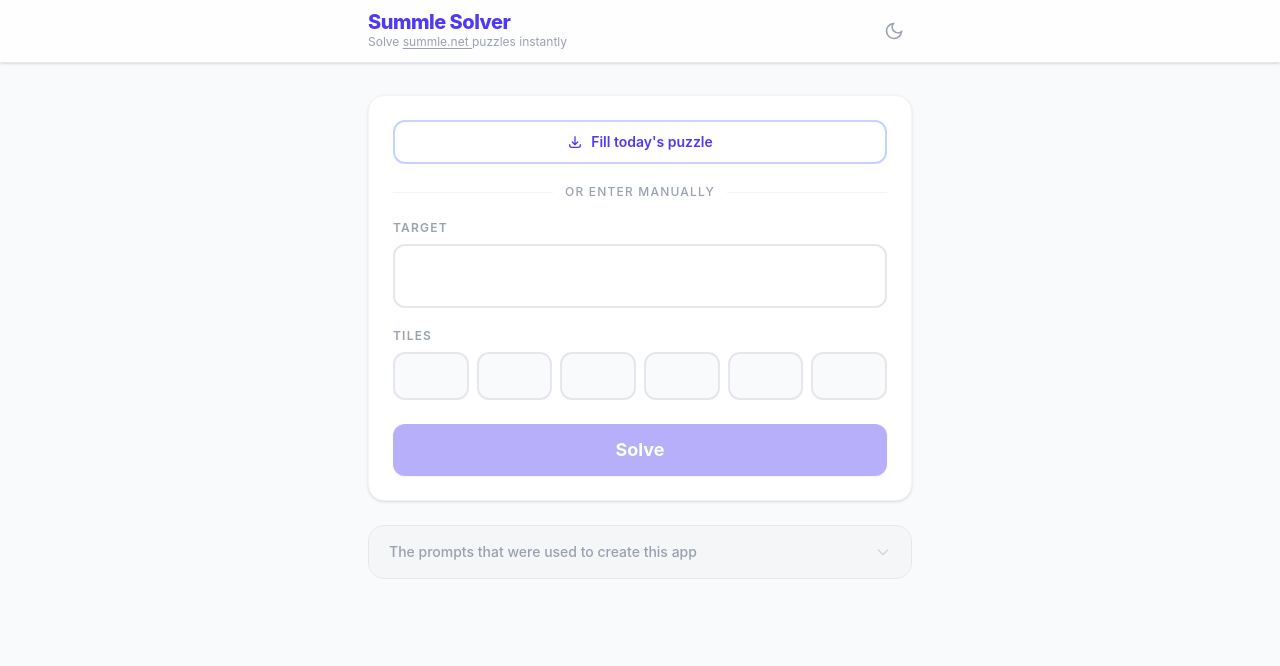
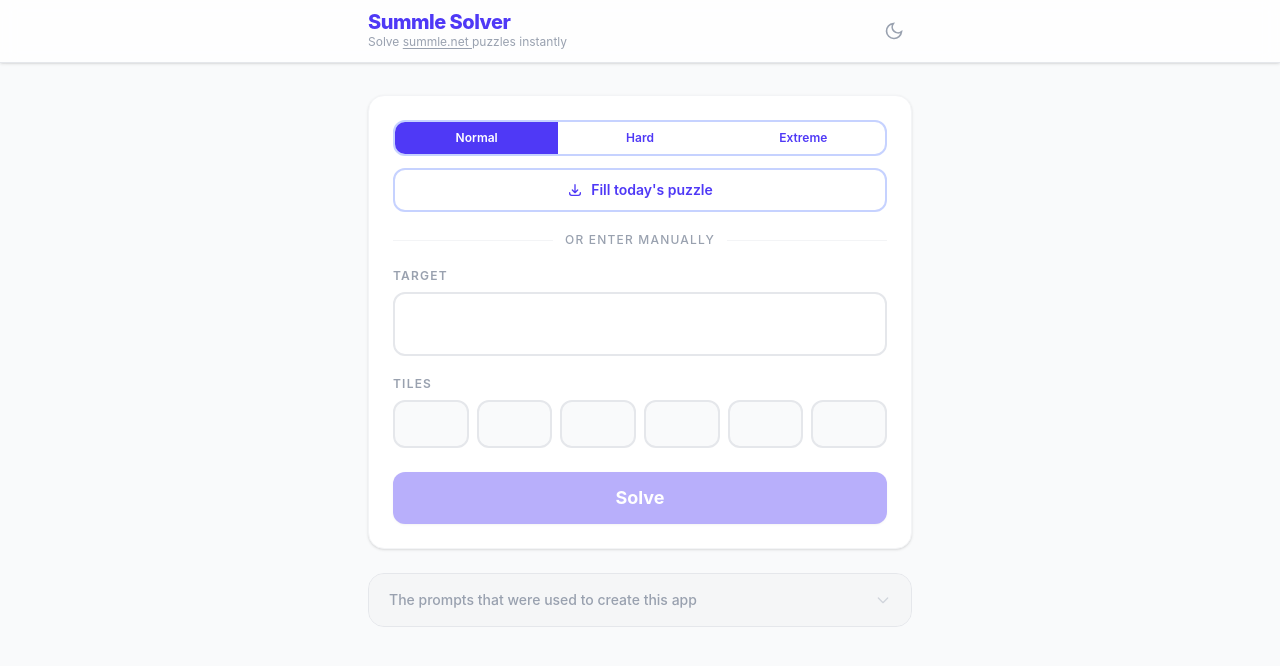
Before and after one commit to drk-mtr/SummleSolver, a Vue app: page / in a window 1280 px wide. Shown: the top 666 px of the page. Built offline with nearby package versions, Linux system fonts and the light colour scheme.

Commit message:
Add Normal/Hard/Extreme mode selector for puzzle auto-fill

```diff
--- a/src/App.vue
+++ b/src/App.vue
@@ -3,7 +3,7 @@ import { ref, computed, onMounted } from 'vue'
 import { solve } from './game/solver'
 import type { GameState, Equation } from './game/types'
 import AppHeader from './components/AppHeader.vue'
-import PuzzleInput from './components/PuzzleInput.vue'
+import PuzzleInput, { type PuzzleMode } from './components/PuzzleInput.vue'
 import SolutionList from './components/SolutionList.vue'
 import PromptsPanel from './components/PromptsPanel.vue'
 
@@ -27,6 +27,7 @@ onMounted(() => {
 // ── puzzle inputs ──────────────────────────────────────────────────────────
 const tiles = ref<string[]>(['', '', '', '', '', ''])
 const target = ref<string>('')
+const mode = ref<PuzzleMode>('normal')
 
 // ── state ──────────────────────────────────────────────────────────────────
 const loading = ref(false)
@@ -53,7 +54,8 @@ async function autoFill() {
   solveError.value = null
   elapsed.value = null
   try {
-    const proxyUrl = `https://corsproxy.io/?url=${encodeURIComponent('https://summle.net/')}`
+    const modeSegment = mode.value === 'normal' ? '' : `${mode.value}/`
+    const proxyUrl = `https://corsproxy.io/?url=${encodeURIComponent(`https://summle.net/${modeSegment}`)}`
     const resp = await fetch(proxyUrl)
     if (!resp.ok) throw new Error(`Proxy returned ${resp.status}`)
     const text = await resp.text()
@@ -106,8 +108,10 @@ function runSolve() {
         :loading="loading"
         :fetch-error="fetchError"
         :inputs-valid="inputsValid"
+        :mode="mode"
         @update:tiles="tiles = $event"
         @update:target="target = $event"
+        @update:mode="mode = $event"
         @auto-fill="autoFill"
         @solve="runSolve"
       />
--- a/src/components/PuzzleInput.vue
+++ b/src/components/PuzzleInput.vue
@@ -1,18 +1,28 @@
 <script setup lang="ts">
+export type PuzzleMode = 'normal' | 'hard' | 'extreme'
+
 const props = defineProps<{
   tiles: string[]
   target: string
   loading: boolean
   fetchError: string | null
   inputsValid: boolean
+  mode: PuzzleMode
 }>()
 
 const emit = defineEmits<{
   'update:tiles': [value: string[]]
   'update:target': [value: string]
+  'update:mode': [value: PuzzleMode]
   'auto-fill': []
   'solve': []
 }>()
+
+const MODES: { value: PuzzleMode; label: string }[] = [
+  { value: 'normal',  label: 'Normal'  },
+  { value: 'hard',    label: 'Hard'    },
+  { value: 'extreme', label: 'Extreme' },
+]
 
 function updateTile(i: number, value: string) {
   const updated = [...props.tiles]
@@ -23,6 +33,22 @@ function updateTile(i: number, value: string) {
 
 <template>
   <div class="bg-white dark:bg-slate-900 rounded-2xl shadow-sm border border-gray-100 dark:border-slate-800 p-6">
+
+    <!-- mode selector -->
+    <div class="flex rounded-xl overflow-hidden border-2 border-indigo-200 dark:border-indigo-800 mb-3">
+      <button
+        v-for="m in MODES"
+        :key="m.value"
+        @click="$emit('update:mode', m.value)"
+        :disabled="loading"
+        class="flex-1 py-2 text-xs font-semibold transition-colors disabled:cursor-not-allowed"
+        :class="mode === m.value
+          ? 'bg-indigo-600 dark:bg-indigo-600 text-white'
+          : 'text-indigo-600 dark:text-indigo-400 hover:bg-indigo-50 dark:hover:bg-indigo-950'"
+      >
+        {{ m.label }}
+      </button>
+    </div>
 
     <!-- auto-fill -->
     <button
```
